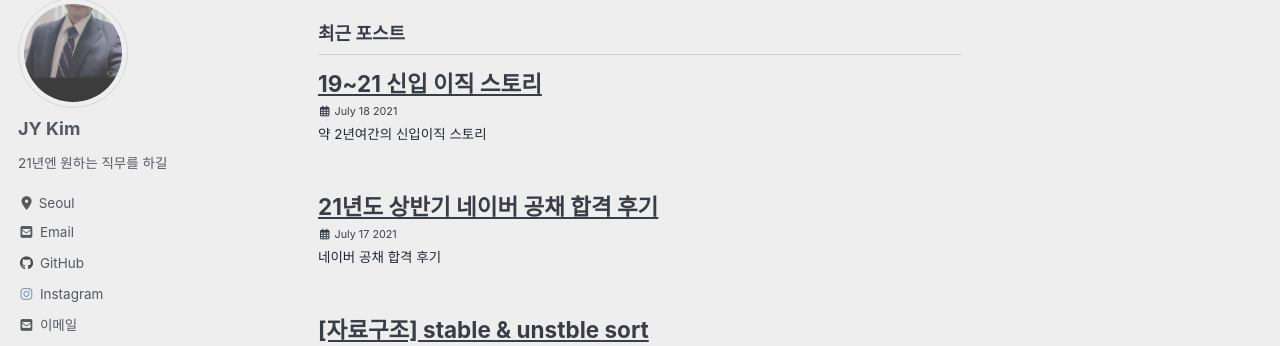
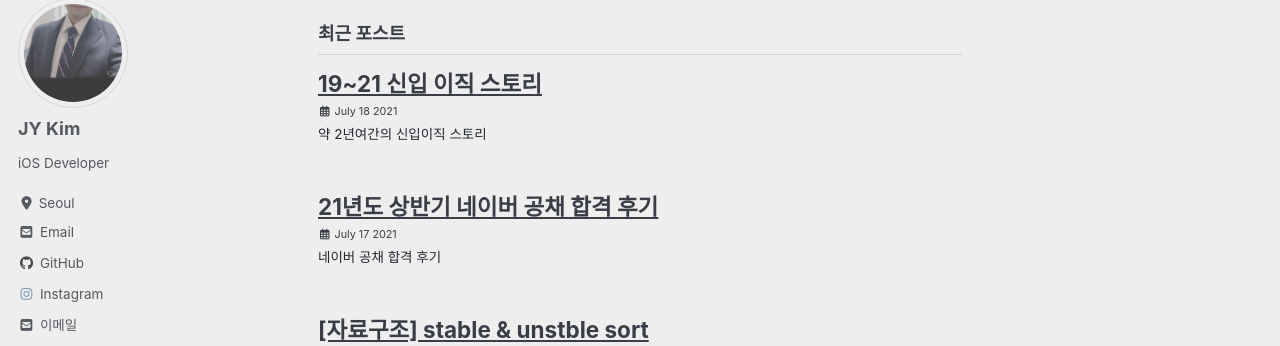
Before and after one commit to JooYoung1121/JooYoung1121.github.io, a Jekyll site: the page built from index.html, in a window 1280 px wide. Shown: the part 84-430 px from the top of the page. Built offline with Jekyll 4.4.1, drawn with Linux system fonts in a browser that asks for light colours; cached includes are drawn as plain includes; nearby versions of some CDN libraries; the list of posts is cut into pages by our own code.

Commit message:
Update _config.yml

```diff
--- a/_config.yml
+++ b/_config.yml
@@ -95,7 +95,7 @@ analytics:
 author:
   name             : "JY Kim"
   avatar           : "/assets/images/JY/내사진.jpg" # path of avatar image, e.g. "/assets/images/bio-photo.jpg"
-  bio              : "21년엔 원하는 직무를 하길"
+  bio              : "iOS Developer"
   location         : "Seoul"
   email            : "rlawndud7@nate.com"
   links:
```
